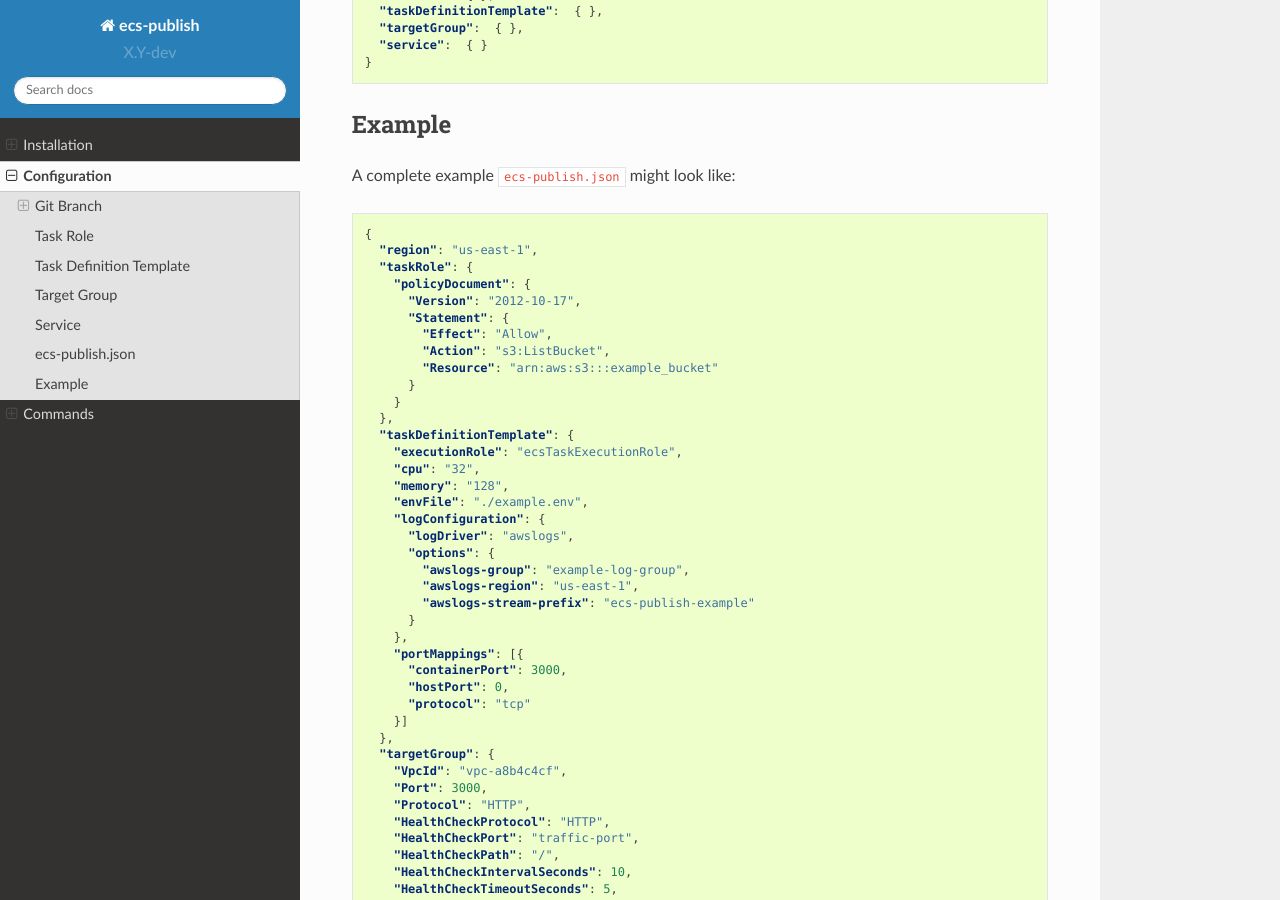
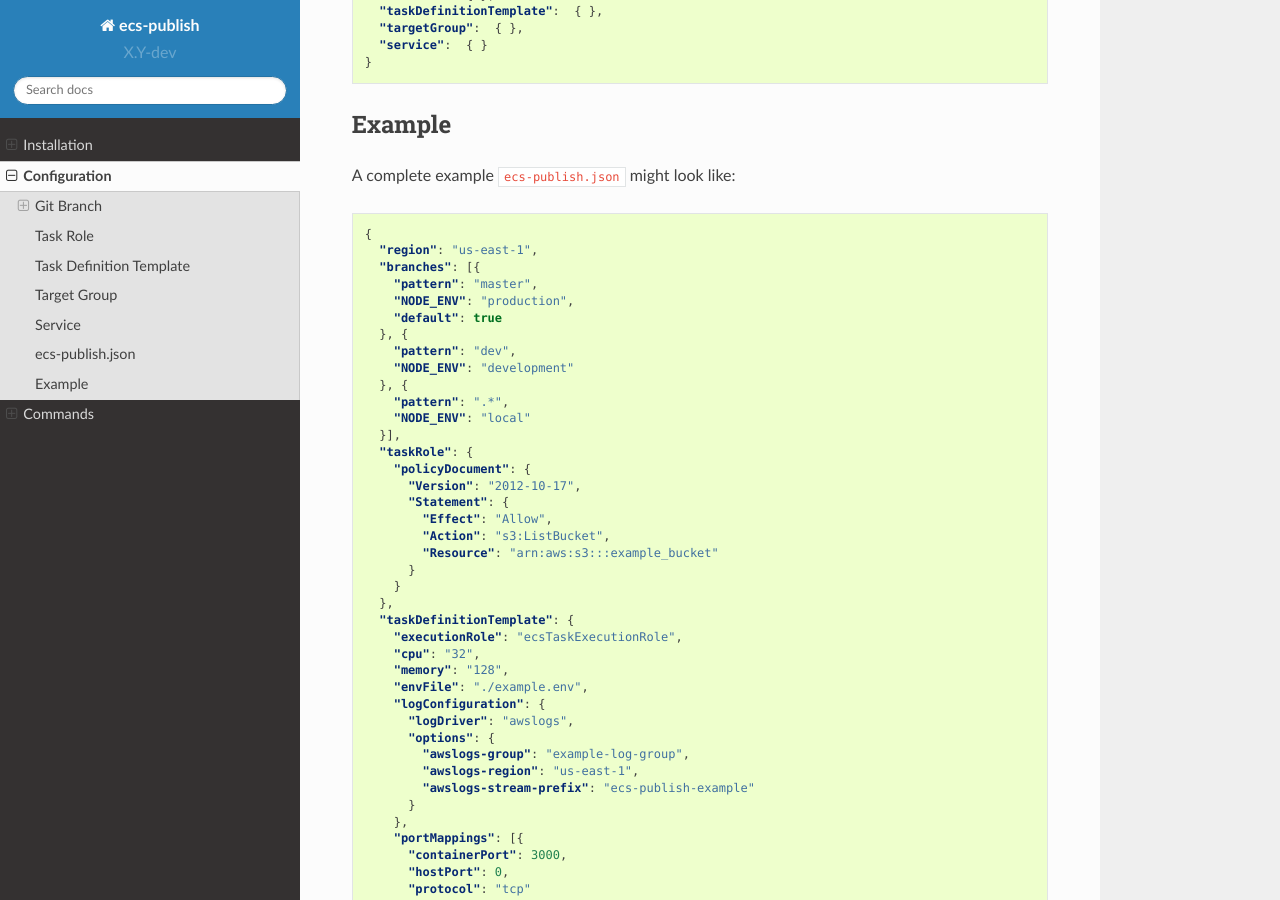
Before and after one commit to Cimpress-MCP/ecs-publish, a Sphinx documentation site: the page built from docs/config/index.rst, in a window 1280 px wide and 900 px high, scrolled down 514 px. Built offline with Sphinx 7.4.7 and the Read the Docs theme 2.0.0, drawn with Linux system fonts in a browser that asks for light colours.

```diff
--- a/docs/config/index.rst
+++ b/docs/config/index.rst
@@ -46,6 +46,17 @@ A complete example ``ecs-publish.json`` might look like:
 
   {
     "region": "us-east-1",
+    "branches": [{
+      "pattern": "master",
+      "NODE_ENV": "production",
+      "default": true
+    }, {
+      "pattern": "dev",
+      "NODE_ENV": "development"
+    }, {
+      "pattern": ".*",
+      "NODE_ENV": "local"
+    }],
     "taskRole": {
       "policyDocument": {
         "Version": "2012-10-17",
```
Also changed, not shown: 1 other file.
